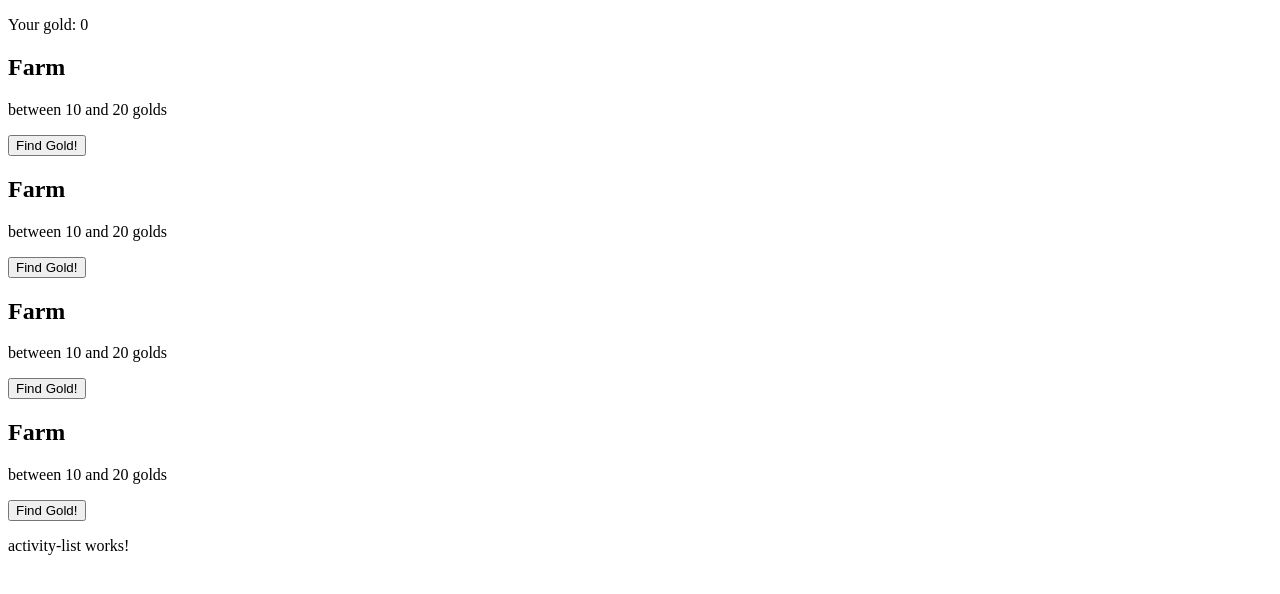
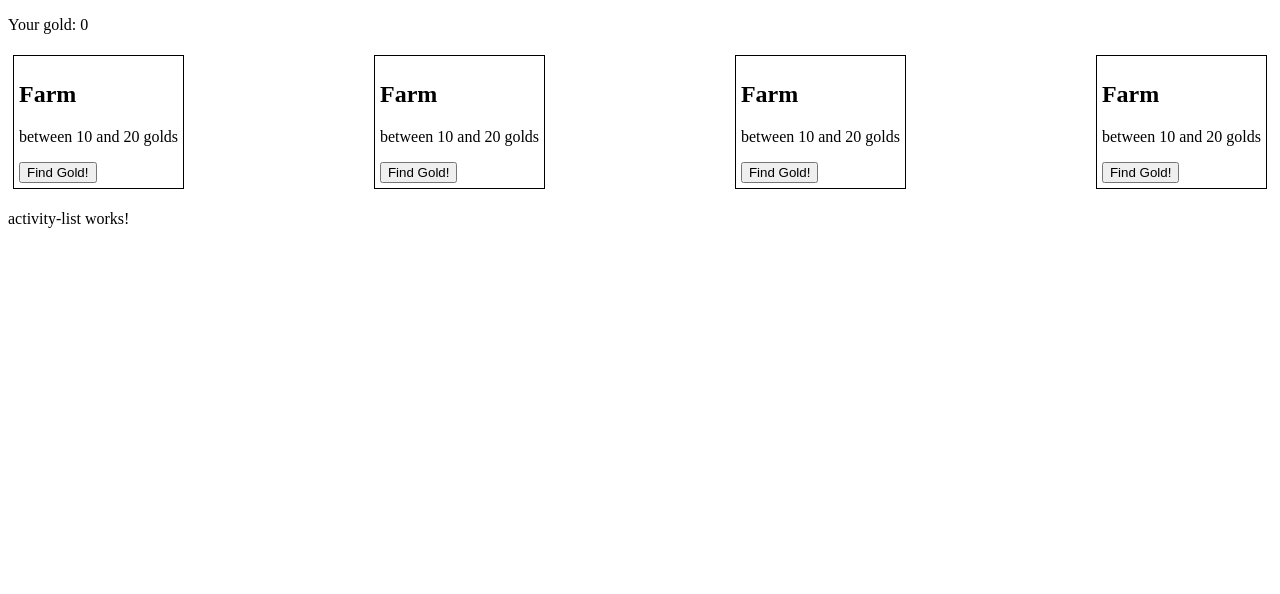
Before and after one commit to dojo-ninja-gold/ng-client, an Angular app: page / in a window 1280 px wide. Shown: the top 594 px of the page. Built offline with nearby package versions, Linux system fonts and the light colour scheme.

Commit message:
added styling to location-list

```diff
--- a/src/app/location-list/location-list.component.css
+++ b/src/app/location-list/location-list.component.css
@@ -0,0 +1,11 @@
+.locations {
+  display: flex;
+  flex-wrap: auto;
+  justify-content: space-between;
+}
+
+.location {
+  margin: 5px;
+  padding: 5px;
+  border: solid black 1px;
+}
```
